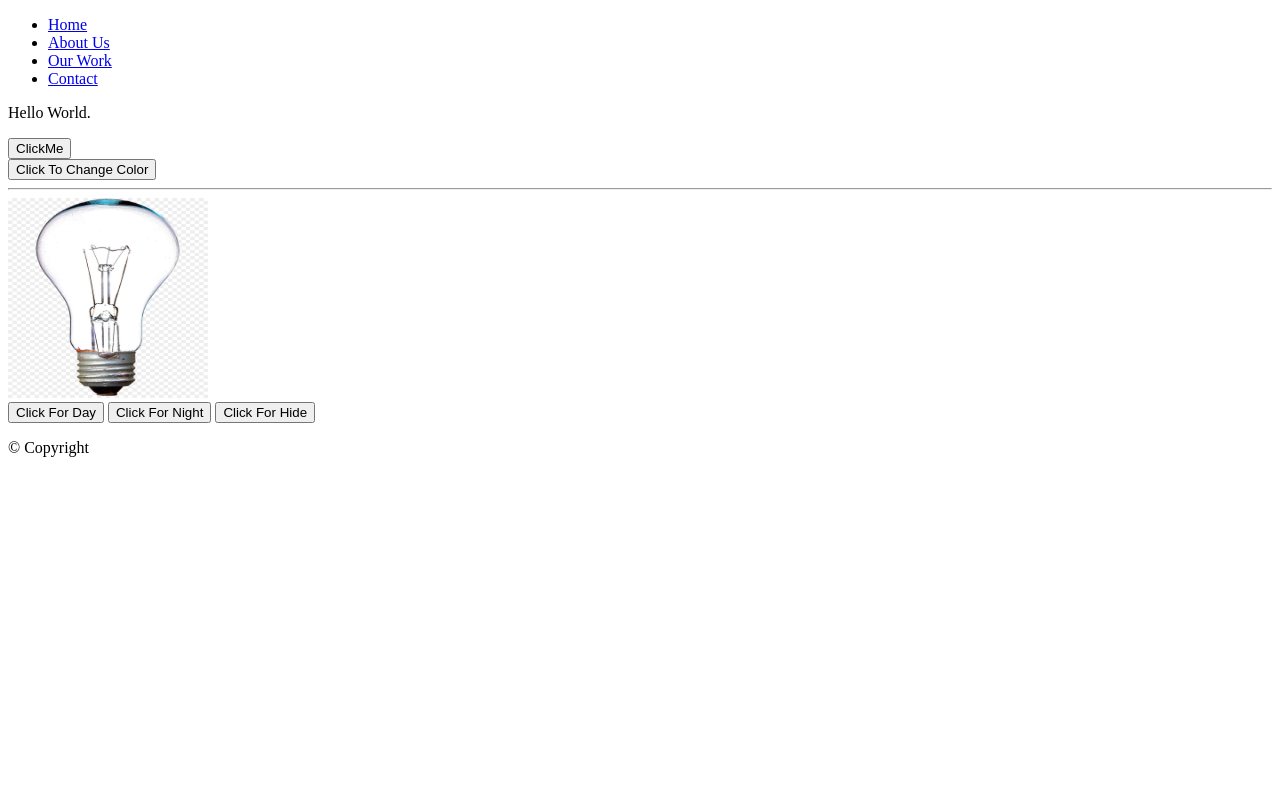
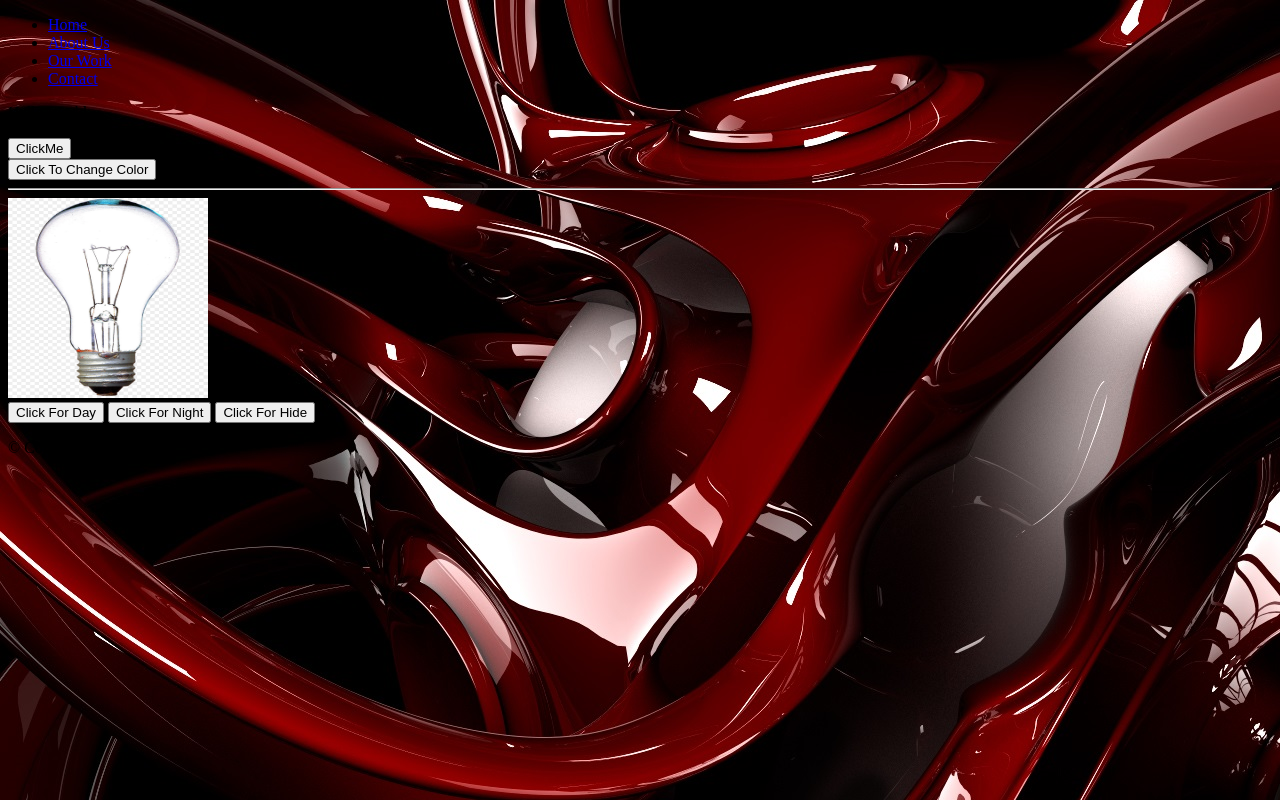
Before and after one commit to farazhashmi96/simpleWebz, a plain HTML site: page index.html in a window 1280 px wide. Drawn offline with Linux system fonts and the light colour scheme.

Commit message:
Execute Ready

```diff
--- a/style.css
+++ b/style.css
@@ -4,3 +4,6 @@ html{
   font-family: ubuntu;
   font-size: 16px;
 }
+body{
+  background-image: url("images/background.jpg");
+}
```
Also changed, not shown: images/background.jpg (added), images/tenor.gif (added), images/tenorr.gif (added), 1 other file.
